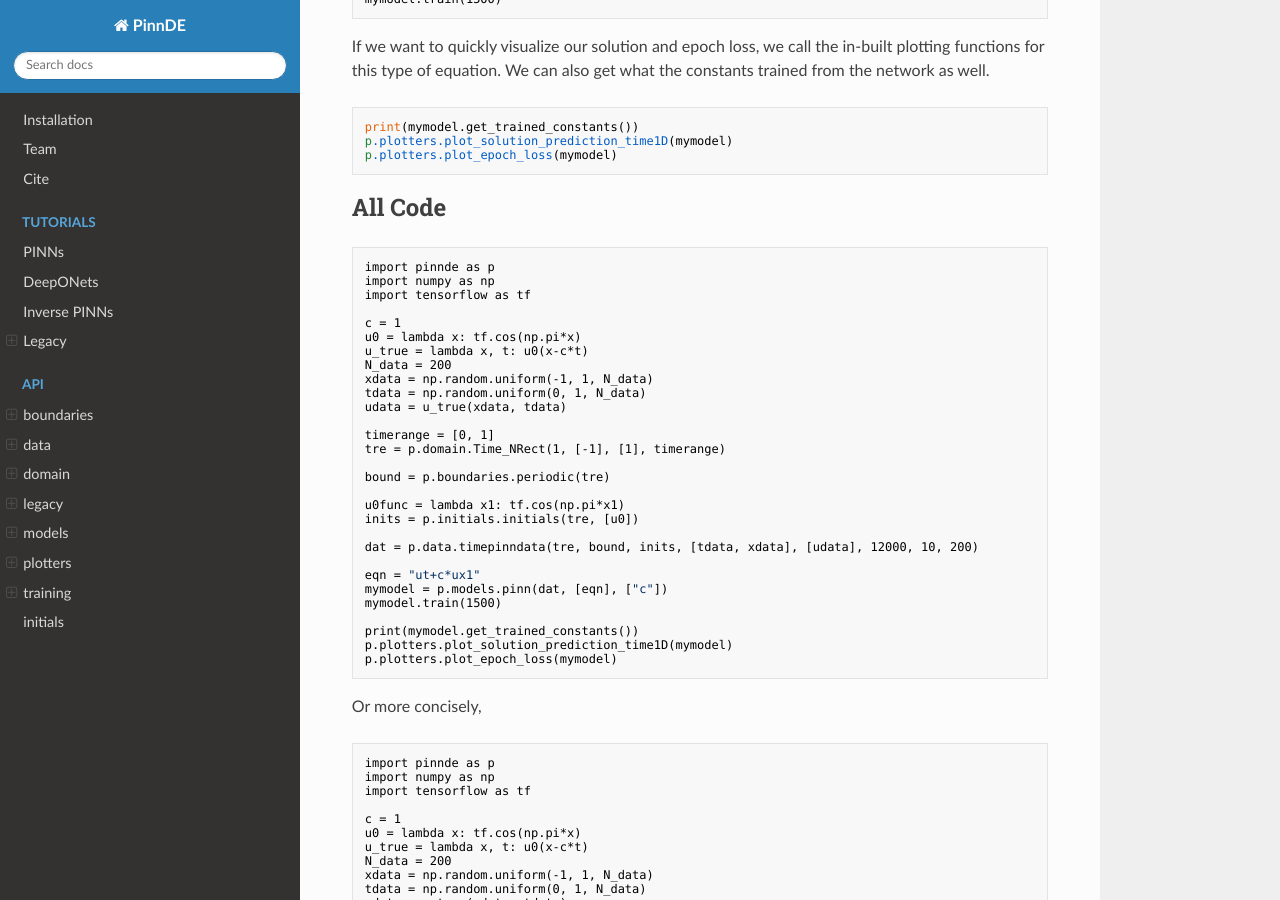
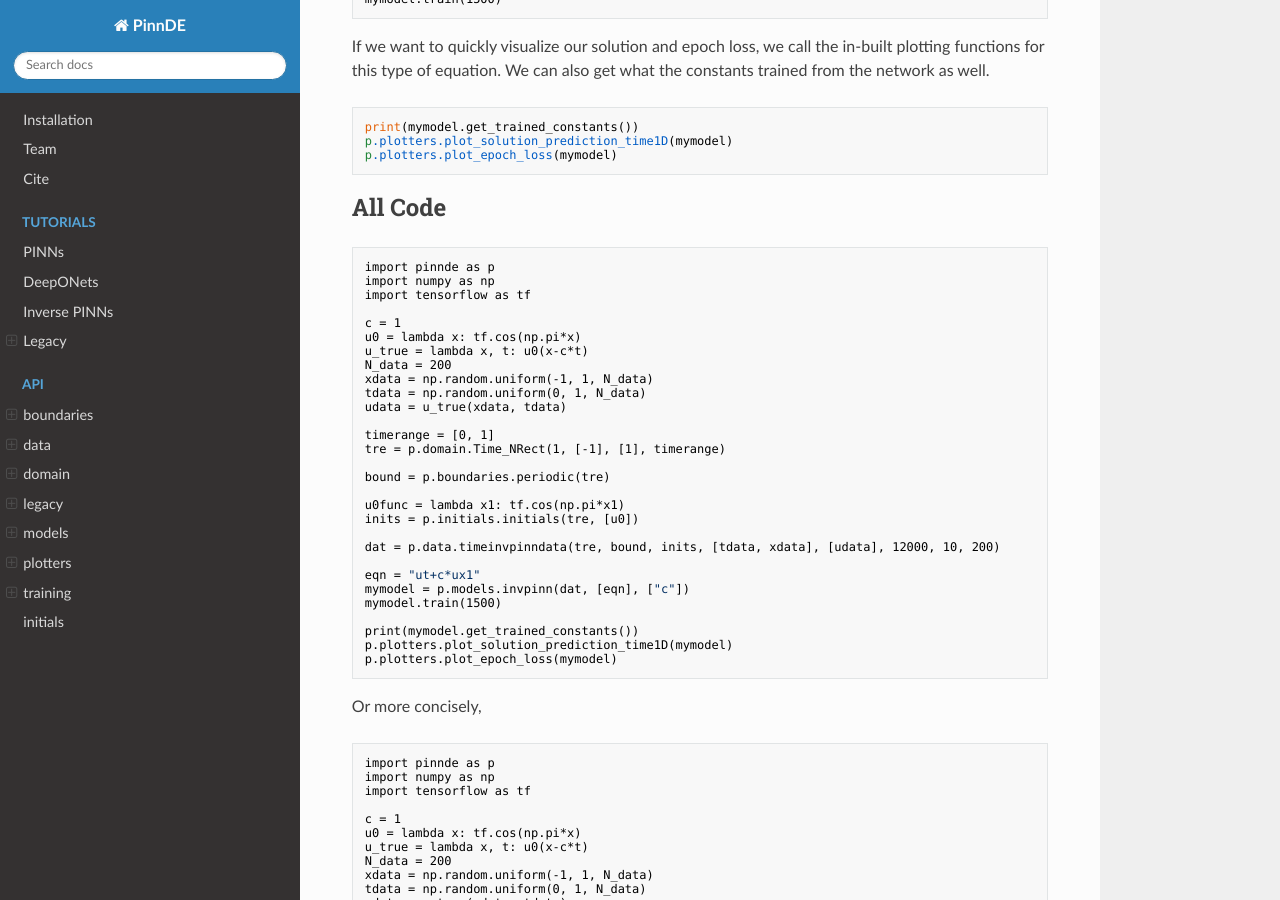
Before and after one commit to JB55Matthews/PinnDE, an MkDocs documentation site: the page built from docs/tutorials/invpinntutorials/11advec.md, in a window 1280 px wide and 900 px high, scrolled down 1713 px. Built offline with MkDocs 1.6.1, drawn with Linux system fonts in a browser that asks for light colours; nearby versions of some CDN libraries.

Commit message:
fix inverse pinn tutorials

```diff
--- a/docs/tutorials/invpinntutorials/11advec.md
+++ b/docs/tutorials/invpinntutorials/11advec.md
@@ -83,10 +83,10 @@ If we want to quickly visualize our solution and epoch loss, we call the in-buil
     u0func = lambda x1: tf.cos(np.pi*x1)
     inits = p.initials.initials(tre, [u0])
 
-    dat = p.data.timepinndata(tre, bound, inits, [tdata, xdata], [udata], 12000, 10, 200)
+    dat = p.data.timeinvpinndata(tre, bound, inits, [tdata, xdata], [udata], 12000, 10, 200)
 
     eqn = "ut+c*ux1"
-    mymodel = p.models.pinn(dat, [eqn], ["c"])
+    mymodel = p.models.invpinn(dat, [eqn], ["c"])
     mymodel.train(1500)
 
     print(mymodel.get_trained_constants())
```
